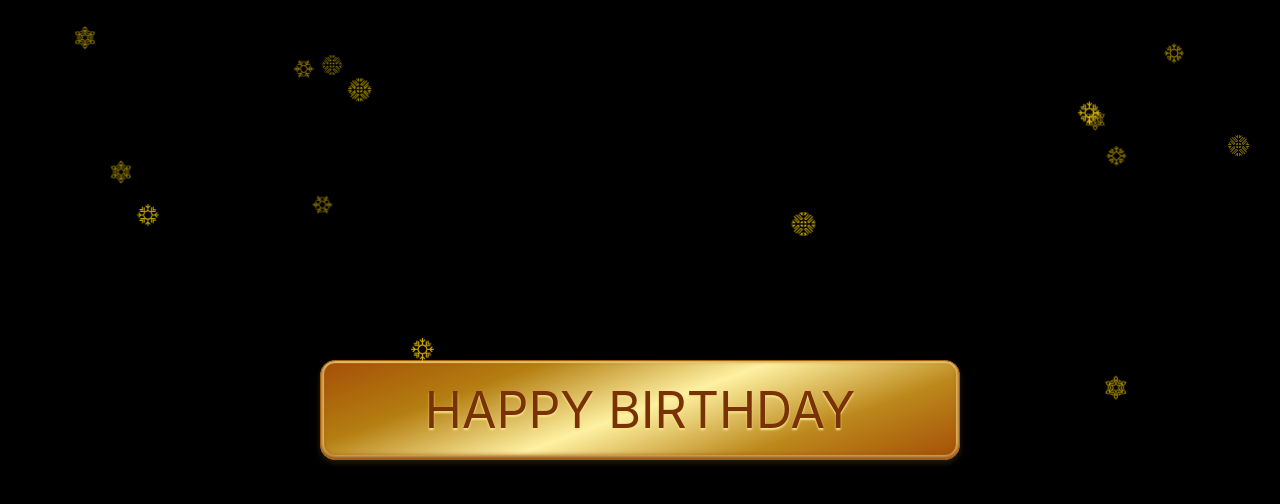
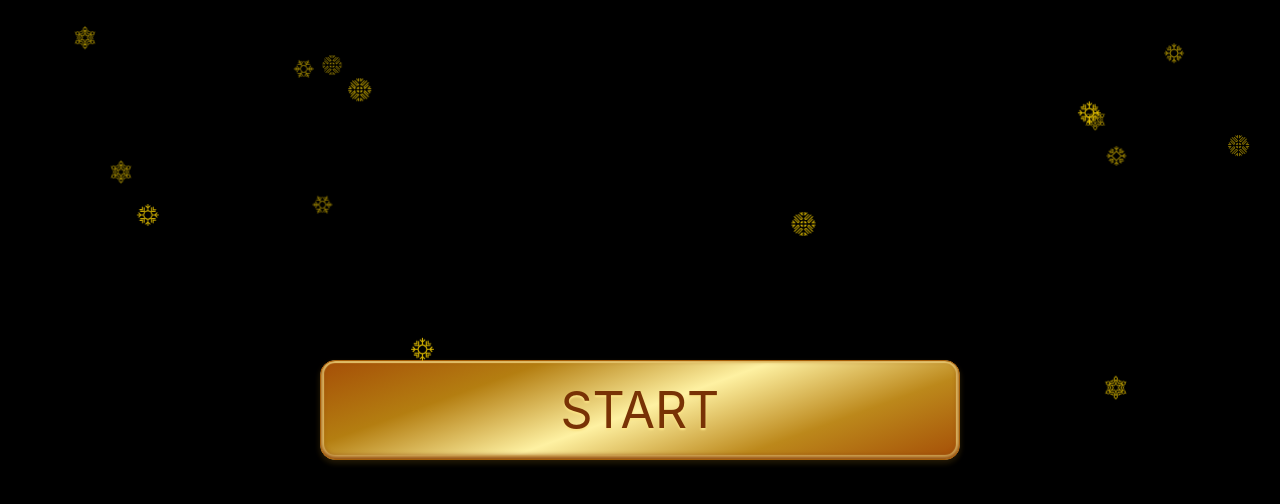
Before and after one commit to Tutinichic/Happy-Birthday, a plain HTML site: page index.html in a window 1280 px wide. Drawn offline with Linux system fonts and the light colour scheme.

Commit message:
Update index.html

```diff
--- a/index.html
+++ b/index.html
@@ -12,7 +12,7 @@
     <div class="container">
         <div class="row">
             <div class="loader">
-                <button id="play">Happy Birthday</button>
+                <button id="play">Start</button>
             </div>
         </div>
     </div>
```
